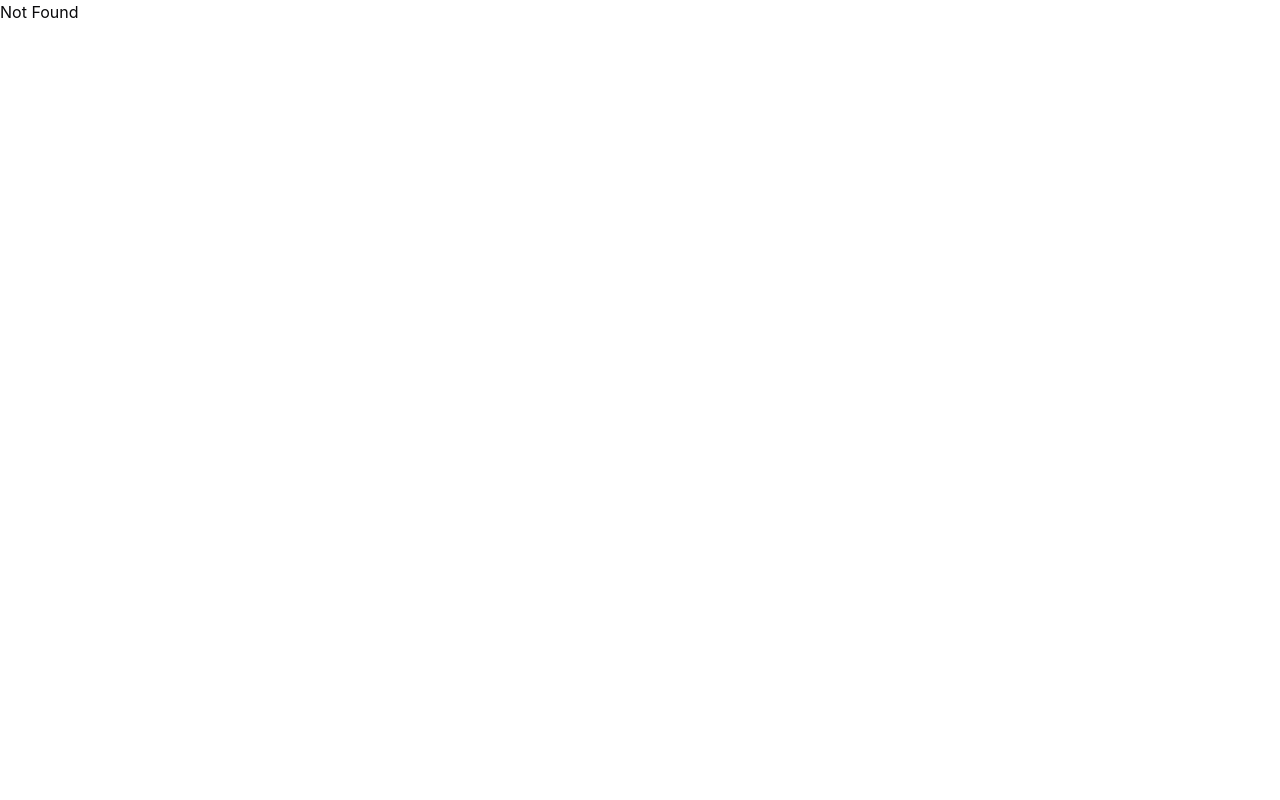
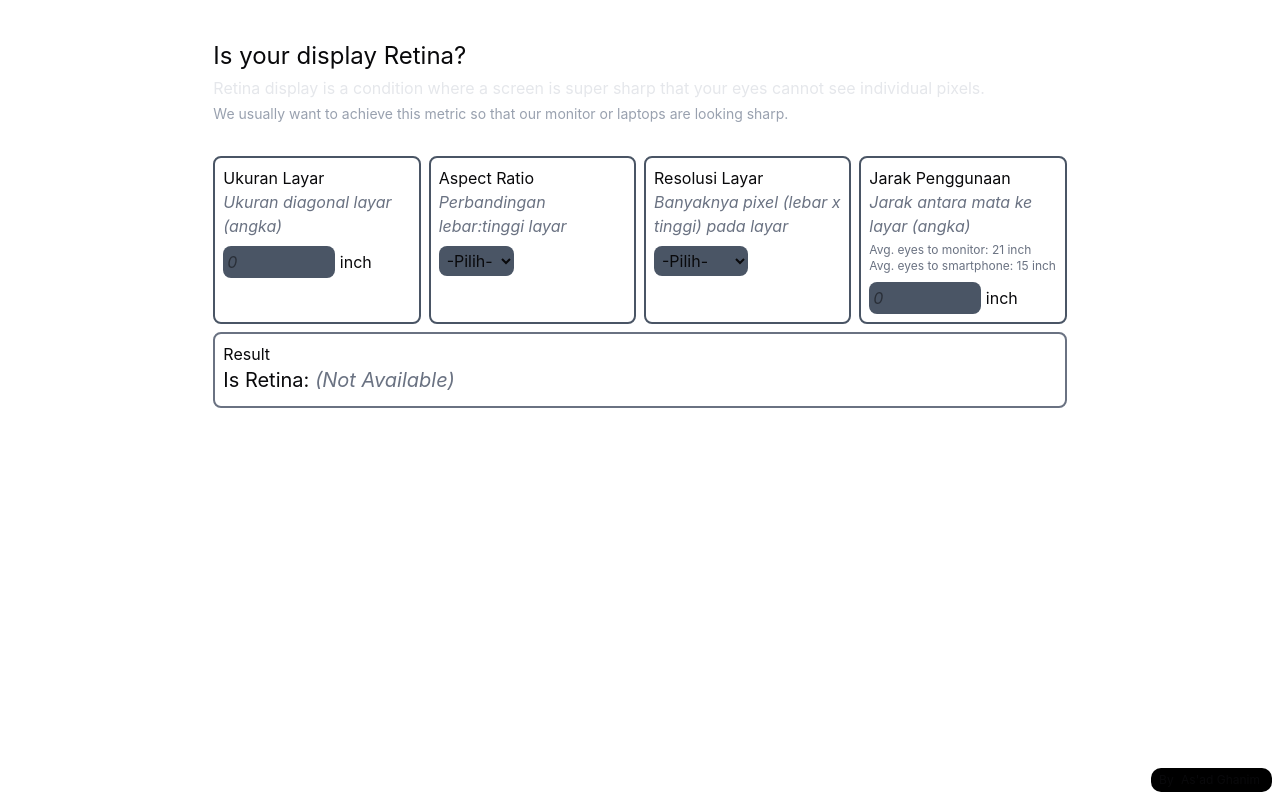
Before and after one commit to AsadSaleh/web-asad, a React (Vite) app: page /app/retina in a window 1280 px wide. Built offline with nearby package versions, Linux system fonts and the light colour scheme.

Commit message:
feat: add retina app

```diff
--- a/src/routeTree.gen.ts
+++ b/src/routeTree.gen.ts
@@ -14,6 +14,7 @@ import { Route as PortoIndexRouteImport } from './routes/porto/index'
 import { Route as PajakinIndexRouteImport } from './routes/pajakin/index'
 import { Route as AboutIndexRouteImport } from './routes/about/index'
 import { Route as DemoTanstackQueryRouteImport } from './routes/demo/tanstack-query'
+import { Route as AppRetinaIndexRouteImport } from './routes/app/retina/index'
 
 const IndexRoute = IndexRouteImport.update({
   id: '/',
@@ -40,6 +41,11 @@ const DemoTanstackQueryRoute = DemoTanstackQueryRouteImport.update({
   path: '/demo/tanstack-query',
   getParentRoute: () => rootRouteImport,
 } as any)
+const AppRetinaIndexRoute = AppRetinaIndexRouteImport.update({
+  id: '/app/retina/',
+  path: '/app/retina/',
+  getParentRoute: () => rootRouteImport,
+} as any)
 
 export interface FileRoutesByFullPath {
   '/': typeof IndexRoute
@@ -47,6 +53,7 @@ export interface FileRoutesByFullPath {
   '/about': typeof AboutIndexRoute
   '/pajakin': typeof PajakinIndexRoute
   '/porto': typeof PortoIndexRoute
+  '/app/retina': typeof AppRetinaIndexRoute
 }
 export interface FileRoutesByTo {
   '/': typeof IndexRoute
@@ -54,6 +61,7 @@ export interface FileRoutesByTo {
   '/about': typeof AboutIndexRoute
   '/pajakin': typeof PajakinIndexRoute
   '/porto': typeof PortoIndexRoute
+  '/app/retina': typeof AppRetinaIndexRoute
 }
 export interface FileRoutesById {
   __root__: typeof rootRouteImport
@@ -62,12 +70,25 @@ export interface FileRoutesById {
   '/about/': typeof AboutIndexRoute
   '/pajakin/': typeof PajakinIndexRoute
   '/porto/': typeof PortoIndexRoute
+  '/app/retina/': typeof AppRetinaIndexRoute
 }
 export interface FileRouteTypes {
   fileRoutesByFullPath: FileRoutesByFullPath
-  fullPaths: '/' | '/demo/tanstack-query' | '/about' | '/pajakin' | '/porto'
+  fullPaths:
+    | '/'
+    | '/demo/tanstack-query'
+    | '/about'
+    | '/pajakin'
+    | '/porto'
+    | '/app/retina'
   fileRoutesByTo: FileRoutesByTo
-  to: '/' | '/demo/tanstack-query' | '/about' | '/pajakin' | '/porto'
+  to:
+    | '/'
+    | '/demo/tanstack-query'
+    | '/about'
+    | '/pajakin'
+    | '/porto'
+    | '/app/retina'
   id:
     | '__root__'
     | '/'
@@ -75,6 +96,7 @@ export interface FileRouteTypes {
     | '/about/'
     | '/pajakin/'
     | '/porto/'
+    | '/app/retina/'
   fileRoutesById: FileRoutesById
 }
 export interface RootRouteChildren {
@@ -83,6 +105,7 @@ export interface RootRouteChildren {
   AboutIndexRoute: typeof AboutIndexRoute
   PajakinIndexRoute: typeof PajakinIndexRoute
   PortoIndexRoute: typeof PortoIndexRoute
+  AppRetinaIndexRoute: typeof AppRetinaIndexRoute
 }
 
 declare module '@tanstack/react-router' {
@@ -122,6 +145,13 @@ declare module '@tanstack/react-router' {
       preLoaderRoute: typeof DemoTanstackQueryRouteImport
       parentRoute: typeof rootRouteImport
     }
+    '/app/retina/': {
+      id: '/app/retina/'
+      path: '/app/retina'
+      fullPath: '/app/retina'
+      preLoaderRoute: typeof AppRetinaIndexRouteImport
+      parentRoute: typeof rootRouteImport
+    }
   }
 }
 
@@ -131,6 +161,7 @@ const rootRouteChildren: RootRouteChildren = {
   AboutIndexRoute: AboutIndexRoute,
   PajakinIndexRoute: PajakinIndexRoute,
   PortoIndexRoute: PortoIndexRoute,
+  AppRetinaIndexRoute: AppRetinaIndexRoute,
 }
 export const routeTree = rootRouteImport
   ._addFileChildren(rootRouteChildren)
--- /dev/null
+++ b/src/routes/app/retina/index.tsx
@@ -0,0 +1,292 @@
+import { createFileRoute } from "@tanstack/react-router";
+import { useEffect, useState } from "react";
+
+export const Route = createFileRoute("/app/retina/")({
+	component: RouteComponent,
+});
+
+function RouteComponent() {
+	return <RetinaEntryPoint />;
+}
+
+export default function RetinaEntryPoint() {
+	// const [isRetina, setIsRetina] = useState(false);
+	const [result, setResult] = useState<
+		| { status: "idle"; retinaDistance: 0; ppi: 0 }
+		| { status: "success"; retinaDistance: number; ppi: number }
+		| { status: "error"; retinaDistance: number; ppi: number }
+	>({ status: "idle", retinaDistance: 0, ppi: 0 });
+
+	// Input handlers.
+	const [screenDiagonal, setScreenDiagonal] = useState("");
+	const [aspectRatio, setAspectRatio] = useState("");
+	const [screenResolution, setScreenResolution] = useState("");
+	const [screenResolutionWidth, setScreenResolutionWidth] = useState("");
+	const [screenResolutionHeight, setScreenResolutionHeight] = useState("");
+	const [distance, setDistance] = useState("");
+
+	useEffect(() => {
+		const [widthRatio, heightRatio] = aspectRatio.split(":");
+
+		const [width] = calculateScreenWidthAndHeight(
+			getNumber(screenDiagonal),
+			getNumber(widthRatio),
+			getNumber(heightRatio),
+		);
+
+		// Validate inputs.
+		if (width === 0 || getNumber(distance) === 0) {
+			setResult({ status: "idle", retinaDistance: 0, ppi: 0 });
+			return;
+		}
+
+		const pixelWidthAmount =
+			screenResolution === "custom"
+				? getNumber(screenResolutionWidth)
+				: getNumber(screenResolution.split("x")[0]);
+
+		const [retinaDistance, ppi] = calculateRetinaDistance(
+			pixelWidthAmount,
+			width,
+		);
+
+		const isRetina = getNumber(distance) >= retinaDistance;
+
+		if (!Number.isFinite(retinaDistance)) {
+			setResult({ status: "idle", retinaDistance: 0, ppi: 0 });
+			return;
+		}
+		if (isRetina) {
+			setResult({ status: "success", retinaDistance, ppi });
+			return;
+		}
+		setResult({ status: "error", retinaDistance, ppi });
+		return;
+	}, [
+		aspectRatio,
+		screenDiagonal,
+		screenResolutionWidth,
+		distance,
+		screenResolution,
+	]);
+
+	const retinaDistanceInInch = result.retinaDistance.toFixed(2);
+	const retinaDistanceInCm = (result.retinaDistance * 2.54).toFixed(2);
+
+	return (
+		<main className="md:w-11/12 lg:w-10/12 xl:w-4/6 mx-auto p-4 md:p-0">
+			{/* Title Section */}
+			<div className="mt-4 lg:mt-10 lg:mb-4 flex flex-col gap-1">
+				<h1 className="text-2xl">Is your display Retina?</h1>
+				<p className="text-md text-gray-200">
+					Retina display is a condition where a screen is super sharp that your
+					eyes cannot see individual pixels.
+				</p>
+				<p className="text-sm text-gray-400 mb-4">
+					We usually want to achieve this metric so that our monitor or laptops
+					are looking sharp.
+				</p>
+			</div>
+
+			<div className="grid grid-cols-1 lg:grid-cols-4 md:grid-cols-2 gap-2">
+				{/* 1. Ukuran layar */}
+				<div className=" w-full rounded-md p-2 border-gray-600 border-solid border-2">
+					<h4>Ukuran Layar</h4>
+					<p className="italic text-gray-500 mb-2">
+						Ukuran diagonal layar (angka)
+					</p>
+					<input
+						className="bg-gray-600 p-1 rounded-md placeholder:italic w-28"
+						placeholder="0"
+						value={screenDiagonal}
+						onChange={(e) => setScreenDiagonal(e.target.value)}
+					/>
+					<span>&nbsp;inch</span>
+				</div>
+
+				{/* 2. Aspect ratio */}
+				<div className=" w-full rounded-md p-2 border-gray-600 border-solid border-2">
+					<h4>Aspect Ratio</h4>
+					<p className="italic text-gray-500 mb-2">
+						Perbandingan lebar:tinggi layar
+					</p>
+					<select
+						className="bg-gray-600 p-1 rounded-md"
+						value={aspectRatio}
+						onChange={(e) => setAspectRatio(e.target.value)}
+					>
+						<option value="">-Pilih-</option>
+						<option value="4:3">4 : 3</option>
+						<option value="16:9">16 : 9</option>
+						<option value="21:9">21 : 9</option>
+						<option value="32:9">32 : 9</option>
+					</select>
+				</div>
+
+				{/* 3. Resolusi layar */}
+				<div className="gap-1 w-full rounded-md p-2 border-gray-600 border-solid border-2">
+					<h4>Resolusi Layar</h4>
+					<p className="italic text-gray-500 mb-2">
+						Banyaknya pixel (lebar x tinggi) pada layar
+					</p>
+					<div className="mb-1">
+						<div className="mb-2">
+							<select
+								className="bg-gray-600 p-1 rounded-md"
+								value={screenResolution}
+								onChange={(e) => setScreenResolution(e.target.value)}
+							>
+								<option value="">-Pilih-</option>
+								<option value="1280x720">HD</option>
+								<option value="1920x1080">Full HD</option>
+								<option value="2560x1440">2K, QHD</option>
+								<option value="3840x2160">4K, UHD</option>
+								<option value="custom">custom</option>
+							</select>
+						</div>
+						{screenResolution === "custom" && (
+							<div>
+								<div className="flex gap-1 items-center justify-start mb-1">
+									<span>Lebar</span>
+									<input
+										className="bg-gray-600 p-1 rounded-md w-24 placeholder:italic"
+										placeholder="1920"
+										value={screenResolutionWidth}
+										onChange={(e) => setScreenResolutionWidth(e.target.value)}
+									/>
+									<span>px</span>
+								</div>
+								<div className="flex gap-1 items-center justify-start">
+									<span>Tinggi</span>
+									<input
+										className="bg-gray-600 p-1 rounded-md w-24 placeholder:italic"
+										placeholder="1080"
+										value={screenResolutionHeight}
+										onChange={(e) => setScreenResolutionHeight(e.target.value)}
+									/>
+									<span>px</span>
+								</div>
+							</div>
+						)}
+					</div>
+				</div>
+
+				{/* 4. Jarak penggunaan */}
+				<div className=" w-full rounded-md p-2 border-gray-600 border-solid border-2">
+					<h4>Jarak Penggunaan</h4>
+					<p className="italic text-gray-500 mb-1">
+						Jarak antara mata ke layar (angka)
+					</p>
+					<p className="text-xs text-gray-500 mb-2">
+						Avg. eyes to monitor: 21 inch
+						<br />
+						Avg. eyes to smartphone: 15 inch
+					</p>
+					<input
+						value={distance}
+						onChange={(e) => setDistance(e.target.value)}
+						className="bg-gray-600 p-1 rounded-md placeholder:italic w-28"
+						placeholder="0"
+					/>
+					<span>&nbsp;inch</span>
+				</div>
+
+				{/* RESULT */}
+				<div
+					className={`border-solid border-2 p-2 rounded-md col-span-1 md:col-span-2 lg:col-span-4 ${
+						result.status === "success"
+							? "border-green-700"
+							: result.status === "error"
+								? "border-red-800"
+								: "border-gray-500"
+					}`}
+				>
+					<h4 className="text-md">Result</h4>
+					<p className="text-xl mb-1">
+						Is Retina:{" "}
+						{result.status === "success" ? (
+							<span className="bg-green-800 text-white p-1 rounded-md">
+								YES
+							</span>
+						) : result.status === "error" ? (
+							<span className="bg-red-800 text-white p-1 rounded-md">NO</span>
+						) : (
+							<span className="italic text-gray-500">(Not Available)</span>
+						)}
+					</p>
+					{result.status !== "idle" && (
+						<>
+							<p className="text-md text-gray-300">
+								Retina distance: {retinaDistanceInInch} inch (
+								{retinaDistanceInCm} cm)
+							</p>
+							<p className="text-md text-gray-300 mb-1">
+								PPI: {result.ppi.toFixed(0)}
+							</p>
+							<p className="text-sm text-gray-400">
+								Penjelasan: <br />
+								<span>
+									&quot;Retina Distance&quot; adalah jarak terdekat dimana layar
+									kamu akan mulai menjadi retina. Apabila kamu menggunakan
+									device dengan jarak lebih dekat dari angka di atas, maka
+									sensasi &apos;Retina Display&apos; tidak akan didapatkan.
+									Sebaliknya, apabila kamu menggunakan device dengan jarak &gt;={" "}
+									{retinaDistanceInInch} in, maka layar akan menjadi
+									&apos;Retina Display&apos;.
+								</span>
+								<br />
+								<span>
+									&quot;PPI&quot; adalah Pixel per Inch, atau banyaknya jumlah
+									pixel dalam jarak 1 inchi.
+								</span>
+							</p>
+						</>
+					)}
+				</div>
+			</div>
+
+			{/* Footer */}
+			<footer className="text-xs fixed right-2 bottom-2 bg-black px-2 py-1 rounded-lg">
+				By{" "}
+				<a
+					href="https://twitter.com/asaduala"
+					className="hover:bg-slate-200 p-1 rounded-md dark:hover:bg-slate-800"
+				>
+					As&apos;ad Ghanim
+				</a>
+			</footer>
+		</main>
+	);
+}
+
+function getNumber(input: string) {
+	const number = Number(input);
+
+	if (Number.isNaN(number)) {
+		return 0;
+	}
+	return number;
+}
+
+function calculateScreenWidthAndHeight(
+	diagonal: number,
+	widthRatio: number,
+	heightRatio: number,
+) {
+	// Calculate width and height using the ratios
+	const width = diagonal / Math.sqrt(1 + (heightRatio / widthRatio) ** 2);
+	const height = width * (heightRatio / widthRatio);
+	return [width, height];
+}
+
+function calculateRetinaDistance(
+	pixelWidthAmount: number,
+	screenWidthInInces: number,
+) {
+	const ppi = pixelWidthAmount / screenWidthInInces;
+	console.log({ ppi });
+
+	const minimumDistance = 3450 / ppi;
+
+	return [minimumDistance, ppi];
+}
```
